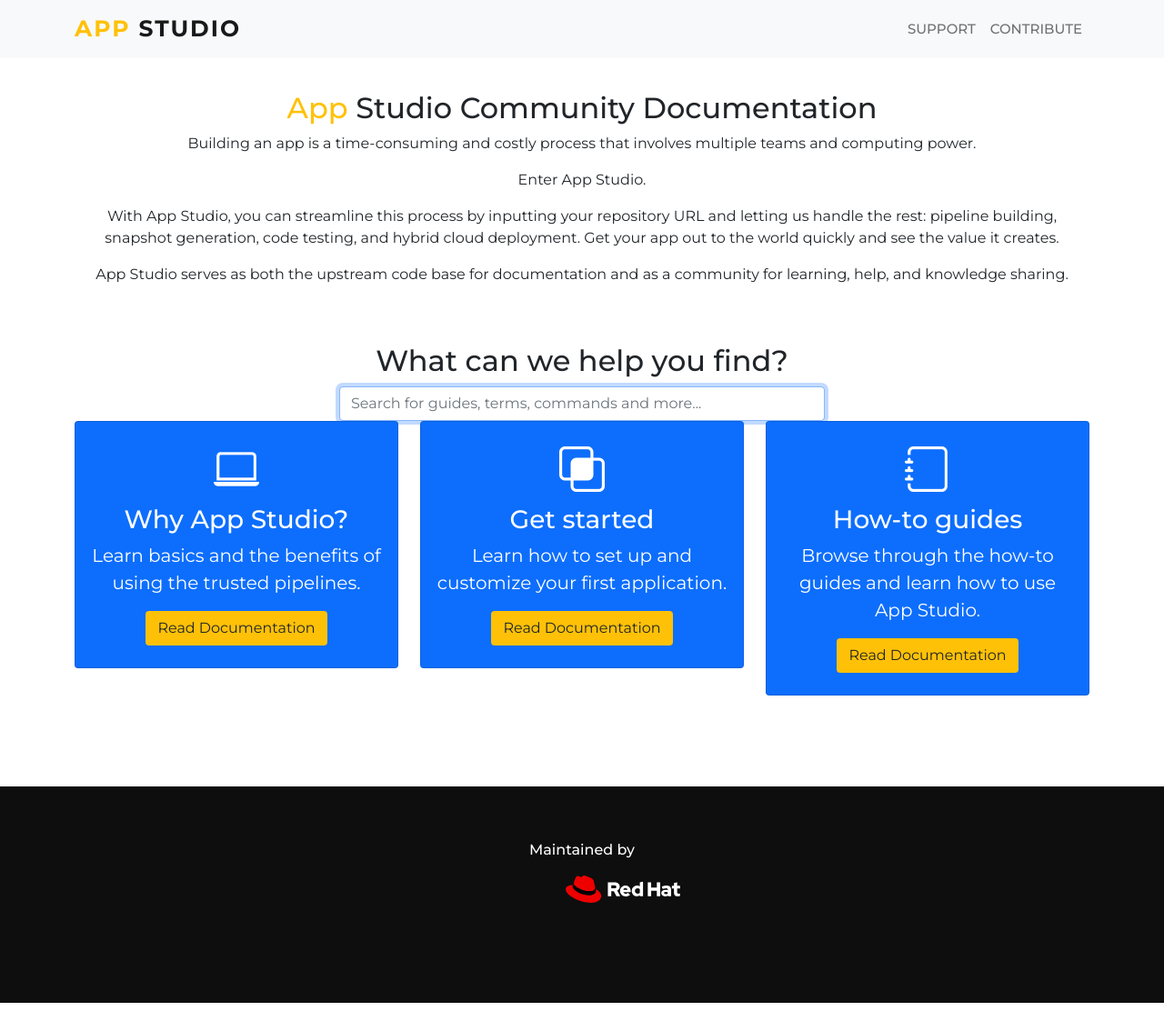
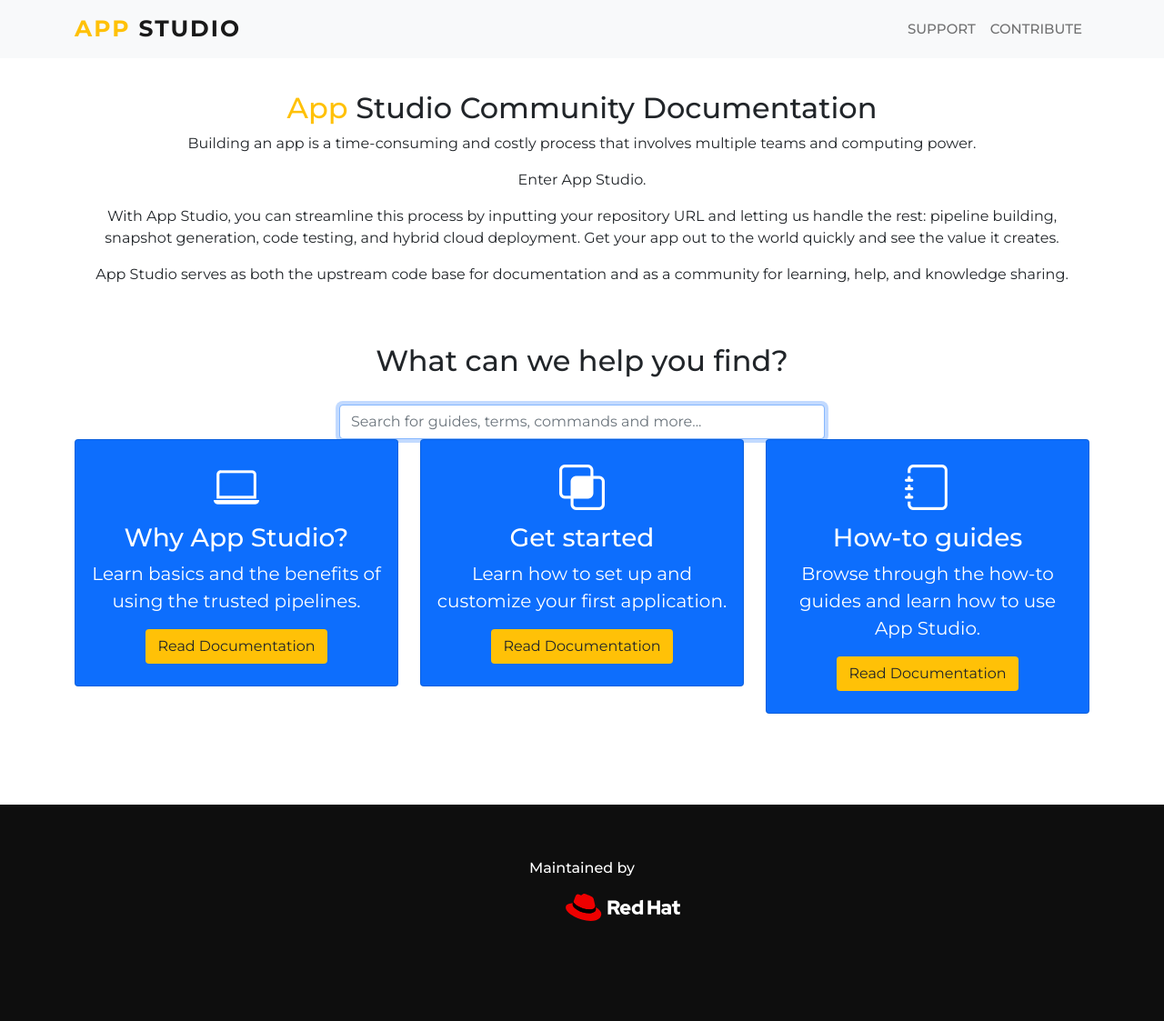
Before and after one commit to redhat-appstudio/appstudio.docs.ui.io, a Jekyll site: the page built from index.html, in a window 1280 px wide and 1123 px high. Shown: the whole window at 91% size. Built offline with Jekyll 4.4.1, drawn with Linux system fonts in a browser that asks for light colours; nearby versions of some CDN libraries.

Commit message:
added search

```diff
--- a/_includes/search.html
+++ b/_includes/search.html
@@ -1,7 +1,9 @@
-<section class="hero container">
-    <div class="row justify-content-center">
-        <div class="col-xs-12 text-center">
-            <h2>What can we help you find?</h2>
+<section class="container">
+    <div class="hero">
+        <div class="row justify-content-center">
+            <div class="col-xs-12 text-center">
+                <h2>What can we help you find?</h2>
+            </div>
         </div>
     </div>
     <div class="row justify-content-center">
--- a/css/style.css
+++ b/css/style.css
@@ -157,6 +157,6 @@ body.landing section {
 	margin-bottom: 40px;
 }
 
-.hero .container {
+.container .hero {
 	padding-bottom: 20px;
 }
```
